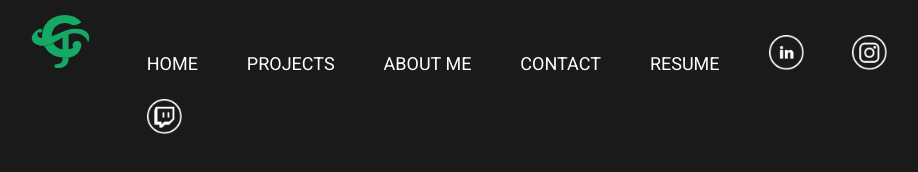
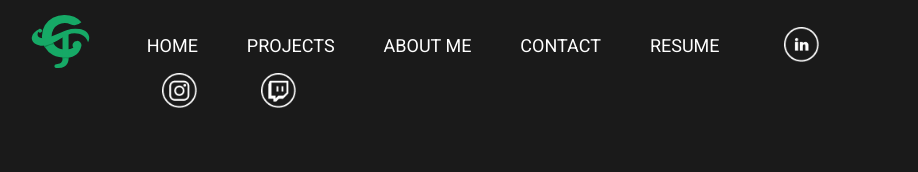
Before and after one commit to Diaxiag/Christopher-Portfolio-Web, a plain HTML site: page index.html in a window 1280 px wide. Shown: the whole page, without its empty margins (173-1091 px from the left). Drawn offline with Linux system fonts and the light colour scheme.

Commit message:
Add files via upload

```diff
--- a/index.html
+++ b/index.html
@@ -9,11 +9,12 @@
         <nav>
         <img src="imgs/chris-logo.svg" alt="logo" class="logo" width="7%" height="7%">
         <ul>
-            <li><a href="index.html">HOME</a></li>
-            <li><a href="#">PROJECTS</a></li>
-            <li><a href="#">ABOUT ME</a></li>
-            <li><a href="#">CONTACT</a></li>
-            <li><a href="#">RESUME</a></li>
+
+               <li><a id="home" href="index.html">HOME</a></li>
+               <li><a href="#">PROJECTS</a></li>
+               <li><a href="#">ABOUT ME</a></li>
+               <li><a href="#">CONTACT</a></li>
+               <li><a href="#">RESUME</a></li>
             <li><a href="#"><img src="imgs/linkedin-icon.png" alt="linkedin-logo" class="nav-icons"></a></li>
             <li><a href="#"><img src="imgs/instagram-icon.png" alt="instragram-logo" class="nav-icons" ></a></li>
             <li><a href="#"><img src="imgs/twitch-icon.png" alt="twitch-logo" class="nav-icons" ></a></li>
--- a/style-sheet.css
+++ b/style-sheet.css
@@ -11,6 +11,11 @@ body {
 .container {
     width: 70%;
     margin: 0 auto;
+}
+
+#home {
+    margin-top: -30px;
+
 }
 
 header {
@@ -30,6 +35,13 @@ nav ul {
     justify-content: center;
 }
 
+nav li img{
+    display: inline-block;
+    margin-left: 15px;
+    margin-top: -20px;
+
+}
+
 nav li {
     display: inline-block;
     margin-left: 45px;
@@ -47,6 +59,11 @@ nav a:hover {
 }
 
 .nav-icons {
+    margin-bottom: -10px;
     height: 35px;
     width: 35px;
     }
+
+#in{
+
+}
```
Also changed, not shown: 1 other file.
